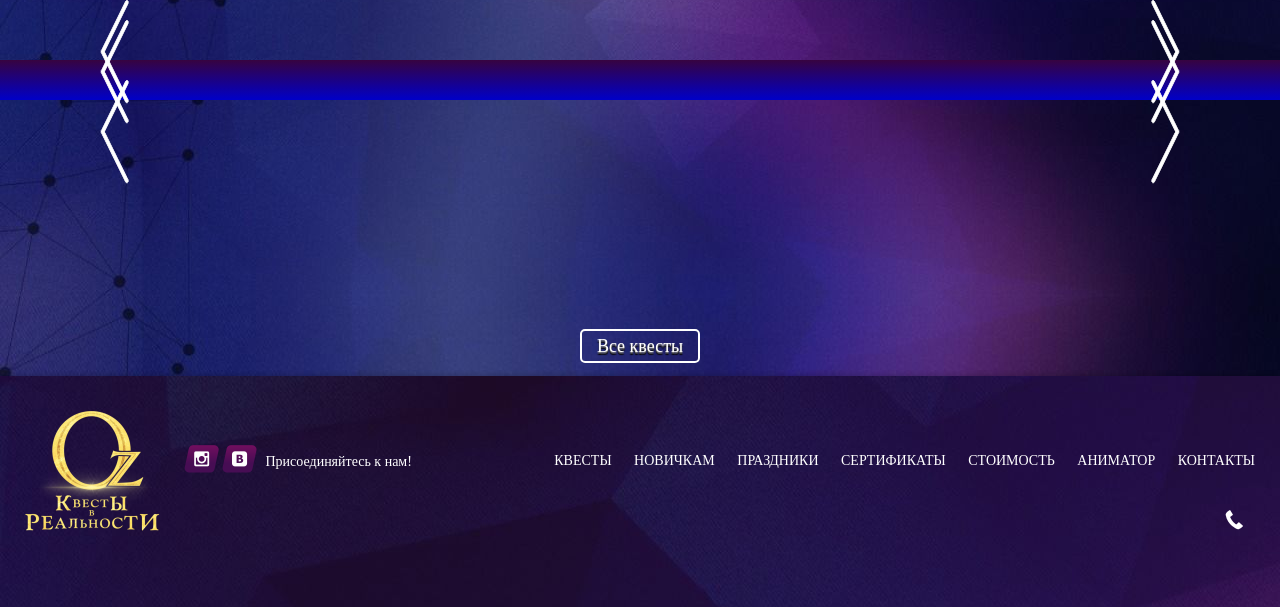
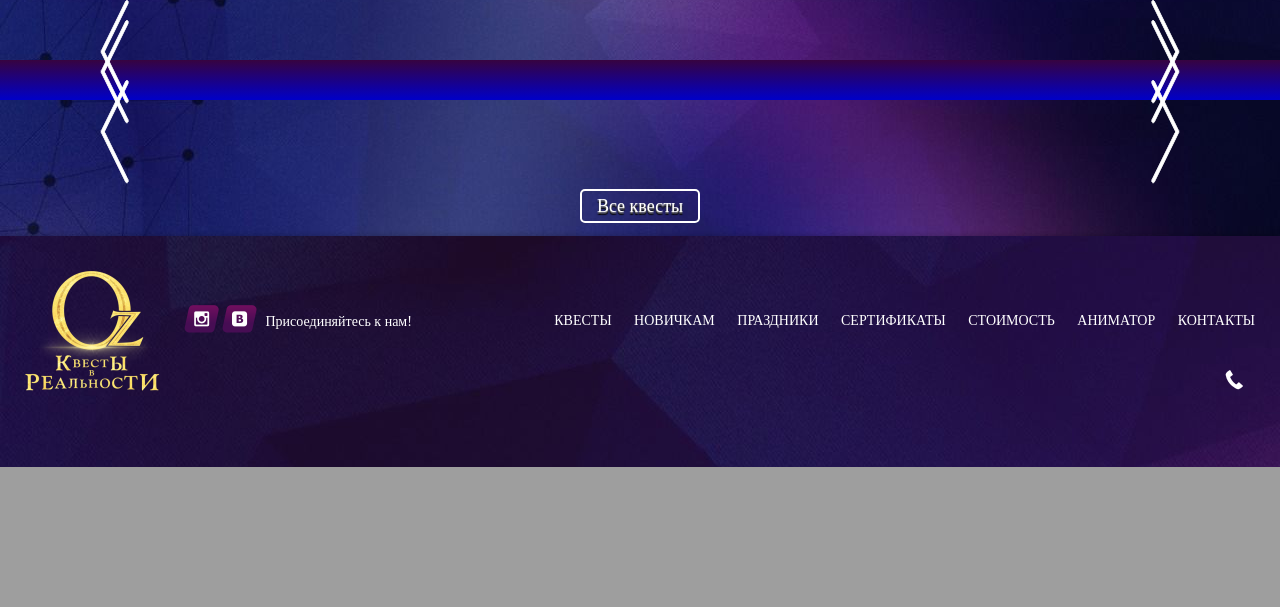
Before and after one commit to x9092554790/oz, a Django app: template quest/templates/quest/amauters.html in a window 1280 px wide. Shown: the part 798-1405 px from the top of the page. After the commit the page ends 1265 px from the top, so only its background shows below. Run offline with Django 3.2, Linux system fonts and the light colour scheme; the template is opened without the code that fills it, so the values that code supplies are empty; some libraries are stand-ins or nearby versions; some web fonts are replaced.

Commit message:
Correct Amauters and Contacts pages

```diff
--- a/quest/templates/quest/amauters.html
+++ b/quest/templates/quest/amauters.html
@@ -54,31 +54,12 @@
         <div class="block">
             <div class="block-text-wrap">
                 <div class="block-transition" id="block-transition-5"></div>
-                <p class="block-text2 big">{{page_text_blocks.block_9|safe}}</p>
-                <p class="block-text2">
-                    {{page_text_blocks.block_10}}
-                </p>
-            </div>
-        </div>
-		 <div class="block">
-            <div class="block-text-wrap">
-                <div class="block-transition" id="block-transition-5"></div>
-                <p class="block-text2 big">{{page_text_blocks.block_11|safe}}</p>
-                <p class="block-text2">
-                    {{page_text_blocks.block_12}}
-                </p>
-            </div>
-        </div>
-        <div class="block">
-            <div class="block-text-wrap">
-                <div class="block-transition" id="block-transition-5"></div>
-                <p class="block-text2 big">{{page_text_blocks.block_13|safe}}</p>
-                <p class="block-text2">
-                    {{page_text_blocks.block_14}}
-                    <span id="all-quests-btn">
-                        <a href="{% url 'index'%}">Все квесты</a>
-                    </span>
-                </p>
+                <div class="block-text2">
+                {{page_text_blocks.block_9|safe}}
+                <span id="all-quests-btn">
+                    <a href="{% url 'index'%}">Все квесты</a>
+                </span>
+                </div>
             </div>
         </div>
     </div>
--- a/quest/templates/quest/contacts.html
+++ b/quest/templates/quest/contacts.html
@@ -7,7 +7,7 @@
 {% block content %}
     <div id="contacts-container">
         <div id="gis-wrapper">{{ page_text_blocks.gis_widget|safe }}</div>
-        <p id="text-block-1">{{ page_text_blocks.text_block1|safe }}</p>
+        <div id="text-block-1">{{ page_text_blocks.text_block1|safe }}</div>
     </div>
 {% endblock %}
 
```
Also changed, not shown: quest/static/quest/css/contacts.css (+28 -0 lines).
